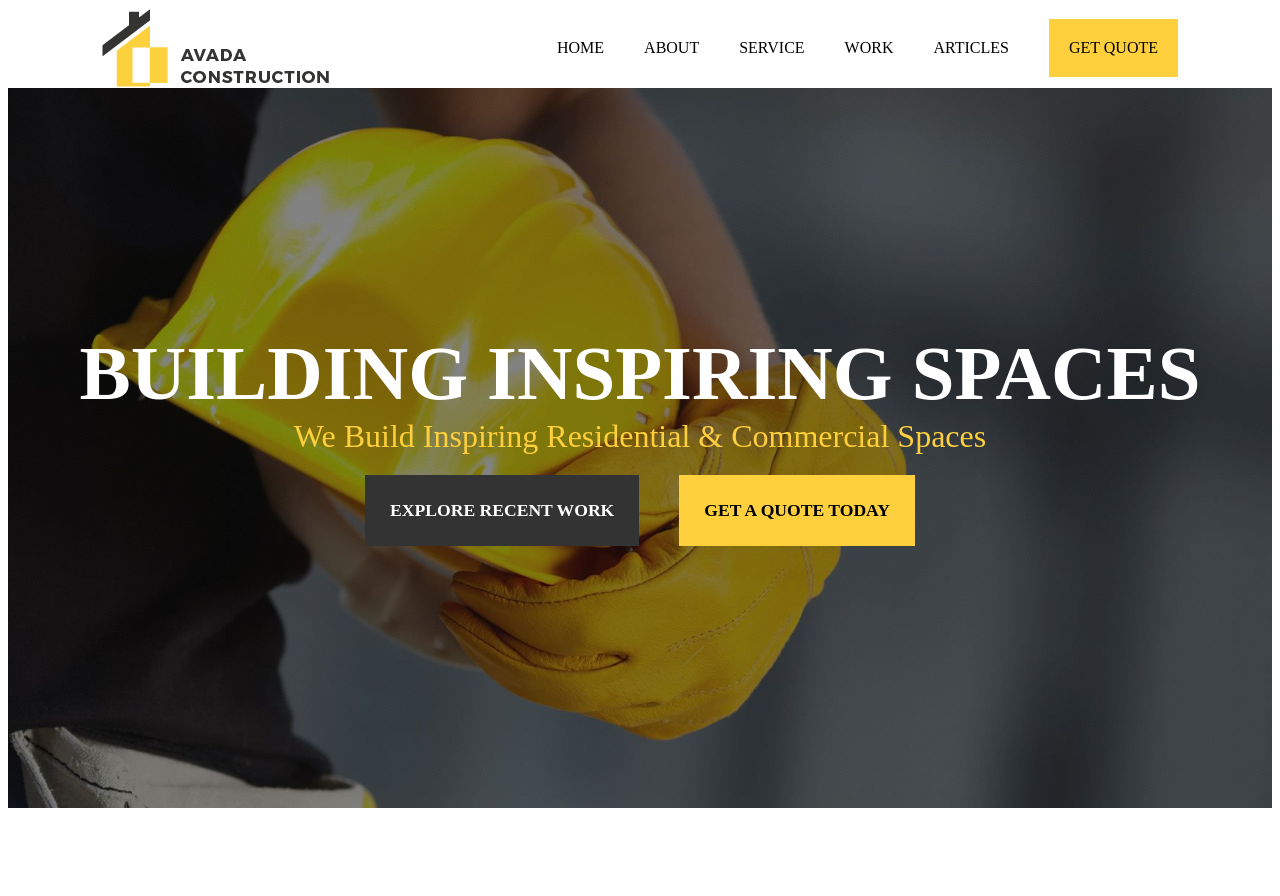
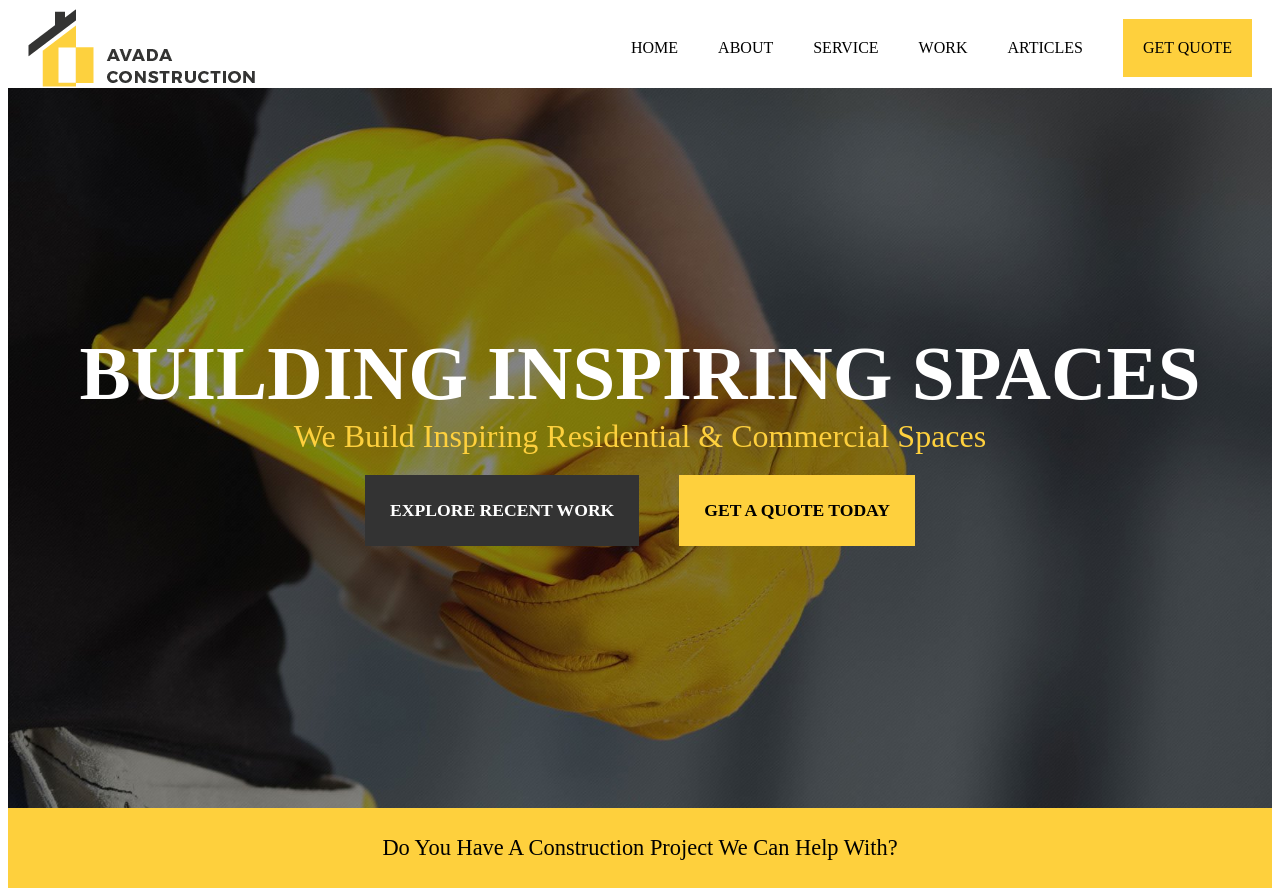
Before and after one commit to kristianfiliposki/proj-html-vuejs, a Vue app: page / in a window 1280 px wide. Before the commit the page ends 816 px from the top, so only its background shows below. Built offline with nearby package versions, Linux system fonts and the light colour scheme.

Commit message:
i add hover

```diff
--- a/src/App.vue
+++ b/src/App.vue
@@ -1,12 +1,14 @@
 <script>
 import AppHeader from "./components/AppHeader.vue"
 import AppJambo from "./components/AppJambo.vue"
+import AppAppAddProject from "./components/AppAppAddProject.vue"
 import { store } from "./store.js" //state management
 
 export default {
 	components: {
 		AppHeader,
 		AppJambo,
+		AppAppAddProject
 	},
 	data() {
 		return {
@@ -24,6 +26,8 @@ export default {
 	<main>
 		<AppHeader />
 		<AppJambo />
+		<AppAppAddProject />
+
 	</main>
 </template>
 
--- /dev/null
+++ b/src/components/AppAppAddProject.vue
@@ -0,0 +1,14 @@
+<script></script>
+<template>
+    <div>Do You Have A Construction Project We Can Help With?</div>
+</template>
+<style scoped>
+div {
+    height: 10vh;
+    background-color: #fed03d;
+    display: flex;
+    justify-content: center;
+    align-items: center;
+    font-size: 1.4em;
+}
+</style>
--- a/src/components/AppHeader.vue
+++ b/src/components/AppHeader.vue
@@ -23,25 +23,42 @@ export default {
         <!-- options -->
         <div class="container-options">
             <ul class="options">
+                <a href="">
                     <li>HOME</li>
+                </a>
+                <a href="">
                     <li>ABOUT</li>
+                </a>
+                <a href="">
                     <li>SERVICE</li>
+                </a>
+                <a href="">
                     <li>WORK</li>
+                </a>
+                <a href="">
                     <li>ARTICLES</li>
+                </a>
+                <a href="">
                     <li>
                         <div class="quote">
                             GET QUOTE
                         </div>
                     </li>
+                </a>
             </ul>
         </div>
     </div>
 </template>
 
 <style scoped >
+a {
+    text-decoration: none;
+    color: black;
+}
+
 .container {
     display: flex;
-    justify-content: space-around;
+    justify-content: space-between;
     height: 10vh;
     object-fit: cover;
     width: 100%;
@@ -68,6 +85,10 @@ export default {
     height: 100%;
 }
 
+.quote:hover {
+    color: white;
+}
+
 li,
 .logo {
     margin: 5px 20px;
--- a/src/components/AppJambo.vue
+++ b/src/components/AppJambo.vue
@@ -15,12 +15,23 @@ export default {
             <div class="slogan">We Build Inspiring Residential & Commercial Spaces</div>
         </div>
         <div class="buttons">
-            <div class="left">EXPLORE RECENT WORK</div>
-            <div class="right">GET A QUOTE TODAY</div>
+            <a href="">
+                <div class="left">EXPLORE RECENT WORK</div>
+            </a>
+
+            <a href="">
+                <div class="right">GET A QUOTE TODAY</div>
+            </a>
+
         </div>
     </div>
 </template>
 <style scoped>
+a {
+    text-decoration: none;
+    color: white;
+}
+
 .container {
     background: url("/public/construction/images/home-slider-62528242.jpg");
     height: 90vh;
@@ -60,6 +71,26 @@ h1 {
 
 .left {
     background-color: #333333;
+    color: white;
+}
+
+.left:hover {
+    background-color: #fed03d;
+    color: black;
+}
+
+.right:hover {
+    background-color: #333333;
+}
+
+.left:hover {
+    background-color: #fed03d;
+}
+
+.left:hover,
+.right:hover {
+    transition: 0.2s;
+    color: white;
 }
 
 .right,
```
Lines whose indentation alone changed are shown as unchanged.
